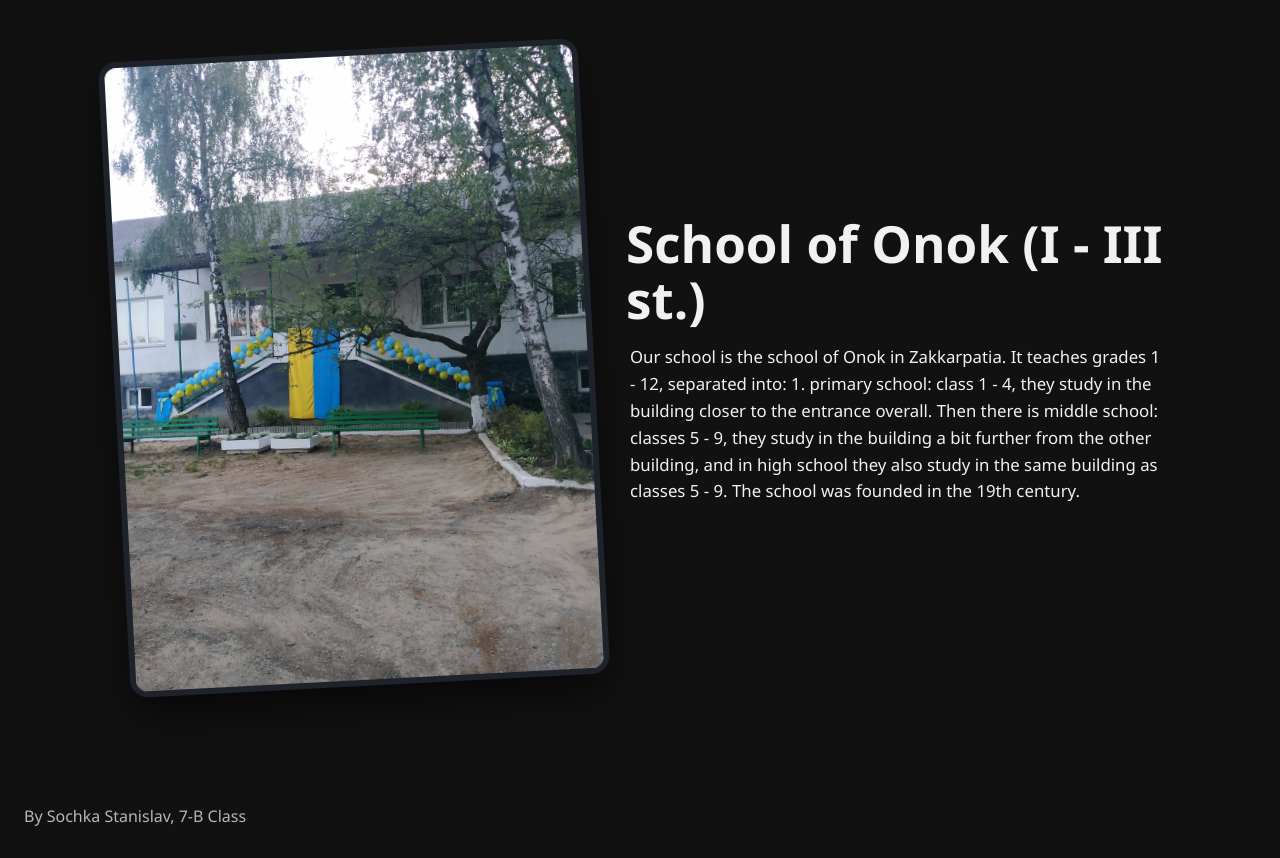
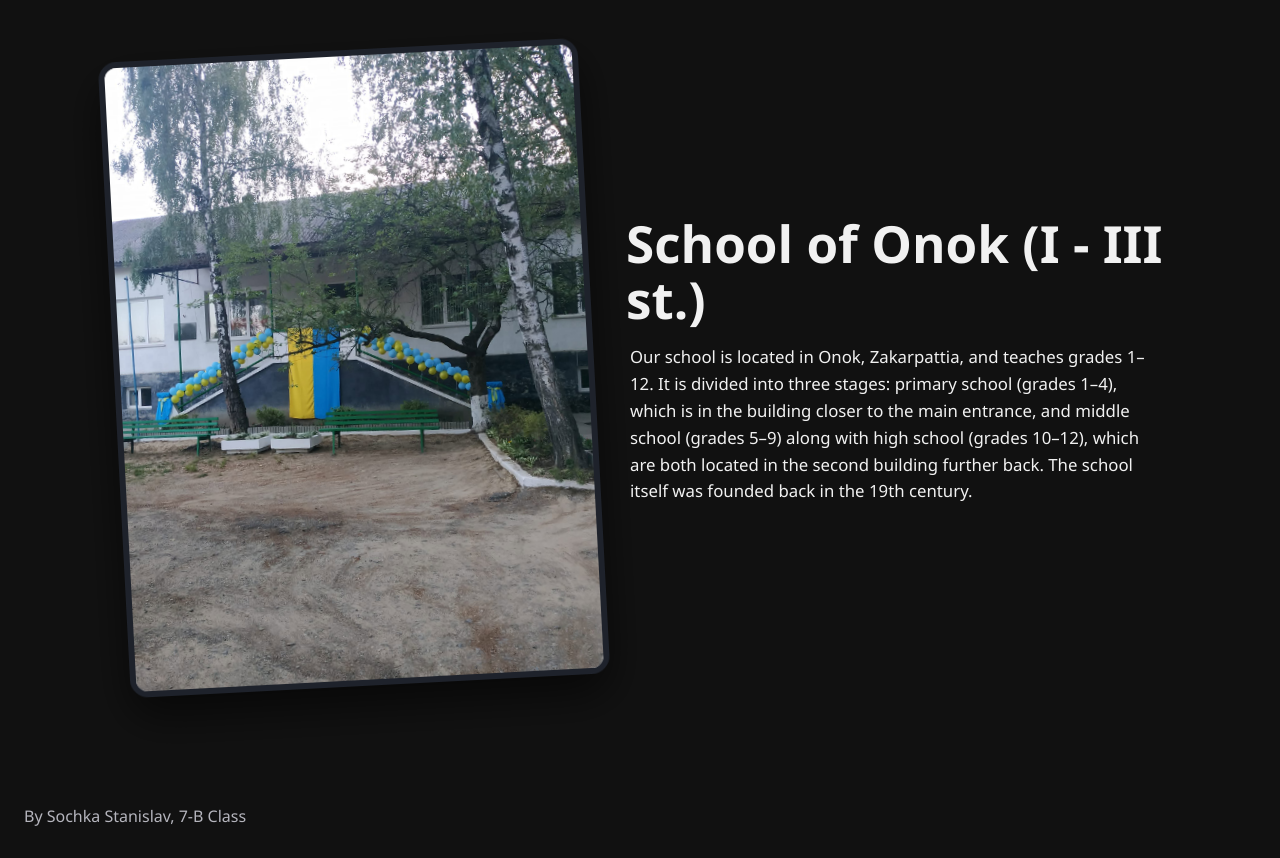
Before and after one commit to developmental-suffering/myschoolproject, a plain HTML site: page index.html in a window 1280 px wide. Drawn offline with Linux system fonts and the light colour scheme.

Commit message:
Update index.html

```diff
--- a/index.html
+++ b/index.html
@@ -34,7 +34,7 @@ footer{padding:28px 24px;color:var(--muted);background:transparent;border:none;m
 </div>
 <div class="hero-text">
 <h1>School of Onok (I - III st.)</h1>
-<p id="desc">Our school is the school of Onok in Zakkarpatia. It teaches grades 1 - 12, separated into: 1. primary school: class 1 - 4, they study in the building closer to the entrance overall. Then there is middle school: classes 5 - 9, they study in the building a bit further from the other building, and in high school they also study in the same building as classes 5 - 9. The school was founded in the 19th century.</p>
+<p id="desc">Our school is located in Onok, Zakarpattia, and teaches grades 1–12. It is divided into three stages: primary school (grades 1–4), which is in the building closer to the main entrance, and middle school (grades 5–9) along with high school (grades 10–12), which are both located in the second building further back. The school itself was founded back in the 19th century.</p>
 </div>
 </div>
 <footer style="margin-top:80px">By Sochka Stanislav, 7-B Class</footer>
```
